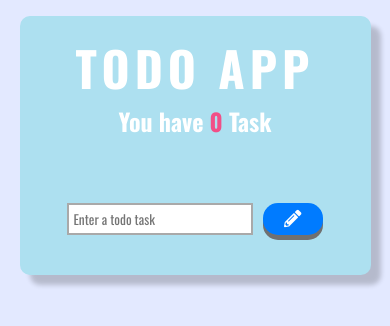
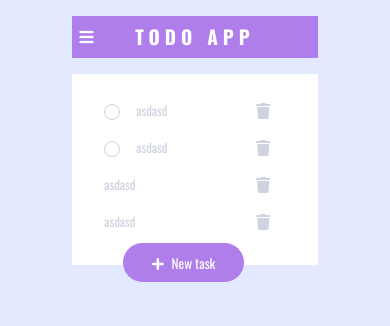
Before and after one commit to Huends-Jhoebert/simple-todo-app, a plain HTML site: page index.html in a window 390 px wide. Drawn offline with nearby package versions, Linux system fonts and the light colour scheme.

Commit message:
split the overall container into two sperated container, todo-body and todo-head. Added new task button and fixed the todo-header and putted an icon which is hamburger menu

```diff
--- a/index.html
+++ b/index.html
@@ -18,16 +18,34 @@
 	<body>
 
 		<div class="overall-container">
-			<h1>TODO APP</h1>
-			<h2 class="task-number">You have <span class="task-numbers">0</span> Task</h2>
-			<div class="input-container">
-				<input type="text" name="Userinput" id="user-input" placeholder="Enter a todo task">
-				<button type="submit" id="submit-btn"><i class="fas fa-pencil-alt"></i></button>
+			<div class="todo-head">
+				<span><i class="fas fa-bars"></i></span>
+				<h3>TODO APP</h3>
+				<!-- <h2 class="task-number" style="display: none;">You have <span class="task-numbers">0</span> Task</h2> -->
+				<!-- <div class="input-container" style="display: none;">
+					<input type="text" name="Userinput" id="user-input" placeholder="Enter a todo task">
+					<button type="submit" id="submit-btn"><i class="fas fa-pencil-alt"></i></button>
+				</div> -->
 			</div>
-			<ul class="list-items">
+			<div class="todo-body">
+				<ul class="list-items">
+					<div class="li">
+						<div><input type="checkbox">asdasd</div><button class="remove-btn" onclick="removedItem();"><i
+								class="fas fa-trash"></i></button>
+					</div>
+					<li class="li">
+						<div><input type="checkbox">asdasd</div><button class="remove-btn" onclick="removedItem();"><i
+								class="fas fa-trash"></i></button>
+					</li>
+					<li class="li">asdasd<button class="remove-btn" onclick="removedItem();"><i
+								class="fas fa-trash"></i></button></li>
+					<li class="li">asdasd<button class="remove-btn" onclick="removedItem();"><i
+								class="fas fa-trash"></i></button></li>
+				</ul>
+			</div>
+			<button class="new-task-btn"><i class="fas fa-plus"></i>New task</button>
+		</div>
 
-			</ul>
-		</div>
 
 		<script src="js/todo.js"></script>
 	</body>
--- a/src/_var.scss
+++ b/src/_var.scss
@@ -1,2 +1,2 @@
-$primary-color: #ade0f0;
+$primary-color: #af7eeb;
 $secondary-color: #2980b9;
--- a/src/main.scss
+++ b/src/main.scss
@@ -13,15 +13,27 @@ body {
    background-color: #e3e9ff;
    /* overall container of the todo app */
    .overall-container {
-      background-color: $primary-color;
-      border-radius: 10px;
-      padding: 1rem;
       text-align: center;
       width: 50%;
       max-width: 478px;
-      box-shadow: 10px 10px 5px rgba(0, 0, 0, 0.2);
       margin: 0 auto;
       margin-top: 1rem;
+      position: relative;
+      .new-task-btn {
+         border: none;
+         padding: 0.6rem 1.8rem;
+         border-radius: 20px;
+         position: absolute;
+         right: 36%;
+         bottom: -7%;
+         background-color: $primary-color;
+         color: #fff;
+         cursor: pointer;
+         i {
+            margin-right: 0.5rem;
+         }
+      }
+
       // ! mediaqueries for extra small devices
       @media only screen and (max-width: 600px) {
          width: 90%;
@@ -45,11 +57,34 @@ body {
          width: 90%;
       }
 
-      h1 {
+      .todo-head {
+         position: relative;
+         background-color: $primary-color;
+         width: 70%;
+         margin: 0 auto;
+         margin-bottom: 1rem;
+         span {
+            position: absolute;
+            left: 3%;
+            top: 20%;
+            color: #fff;
+         }
+      }
+
+      .todo-body {
+         background-color: #ffffff;
+         width: 70%;
+         margin: 0 auto;
+         padding: 0.2rem 1rem 1rem;
+      }
+
+      h3 {
          color: #fff;
-         font-size: 3rem;
          letter-spacing: 5px;
          margin-bottom: 0;
+         font-size: 1.2rem;
+         font-weight: bold;
+         padding: 0.4rem;
       }
       h2 {
          margin-bottom: 0;
@@ -101,53 +136,46 @@ body {
       /* lists */
       .list-items {
          padding: 0;
-         width: 85%;
+         width: 95%;
          margin-top: 1.5rem;
          .li {
-            margin-left: 5rem;
+            // margin-left: 5rem;
             text-align: left;
             list-style: none;
-            padding: 0;
-            border: 1px solid #707070;
-            padding: 0.5rem;
-            background-color: #17a2b8;
-            color: #fff;
+            // border: 1px solid #707070;
+            // padding: 0.5rem;
+            // background-color: #17a2b8;
+            color: #cfd3e0;
             margin-bottom: 17px;
             display: flex;
             justify-content: space-between;
-            /* Grow Shadow */
-            -webkit-transform: translateZ(0);
-            transform: translateZ(0);
-            box-shadow: 0 0 1px rgba(0, 0, 0, 0);
-            -webkit-backface-visibility: hidden;
-            backface-visibility: hidden;
-            -moz-osx-font-smoothing: grayscale;
-            -webkit-transition-duration: 0.3s;
-            transition-duration: 0.3s;
-            -webkit-transition-property: box-shadow, transform;
-            transition-property: box-shadow, transform;
-            cursor: pointer;
-
-            &:hover,
-            &:focus,
-            &:active {
-               box-shadow: 10px 10px 5px rgba(0, 0, 0, 0.2);
-               -webkit-transform: scale(1.1);
-               transform: scale(1.1);
-               cursor: pointer;
-            }
 
             /* remove icon */
             .remove-btn {
+               background-color: #fff;
+               border: none;
                margin-right: 1rem;
                padding: 0 5px;
-               background: #17a2b8;
-               border: 1px solid #17a2b8;
                cursor: pointer;
 
                i {
-                  color: #dc3545;
+                  color: #cfd3e0;
                   font-size: 1rem;
+               }
+            }
+            input {
+               margin-right: 1rem;
+               width: 1.2em;
+               height: 1.2em;
+               background-color: white;
+               border-radius: 50%;
+               vertical-align: middle;
+               border: 1px solid #cfd3e0;
+               -webkit-appearance: none;
+               outline: none;
+               cursor: pointer;
+               &:checked {
+                  background-color: #545558;
                }
             }
          }
```
Also changed, not shown: dist/css/main.css, 1 other file.
